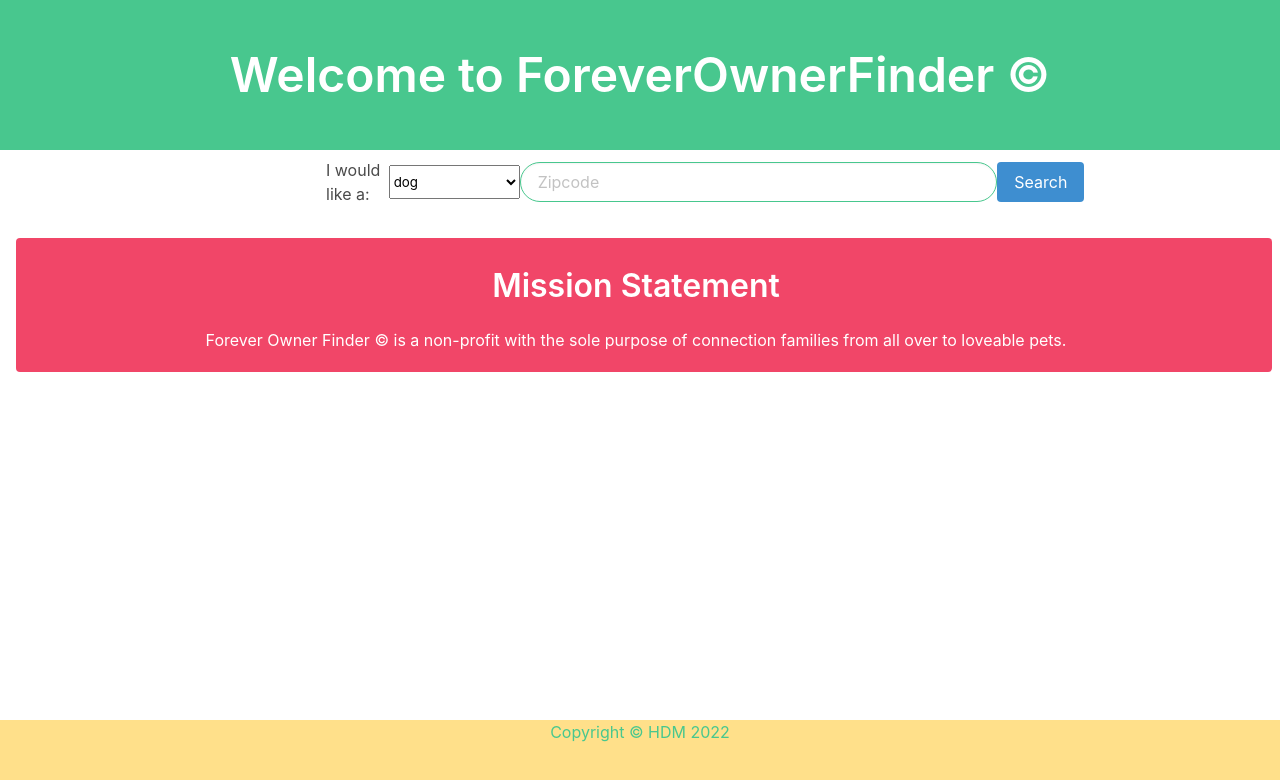
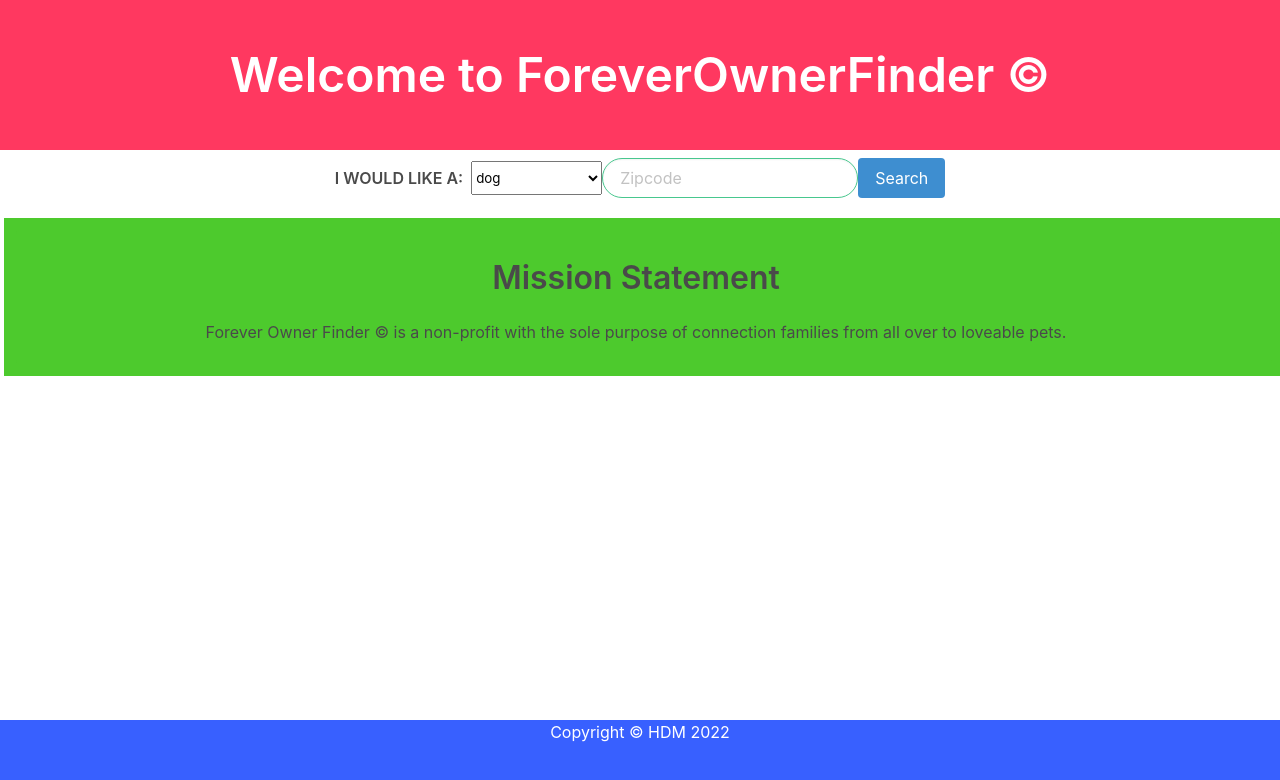
Before and after one commit to MarioArmstrong/foreverOwnerFinder, a plain HTML site: page index.html in a window 1280 px wide. Drawn offline with nearby package versions, Linux system fonts and the light colour scheme; some packages are replaced by stand-ins of ours.

Commit message:
last couple in-class changes before presentation

```diff
--- a/assets/css/style.css
+++ b/assets/css/style.css
@@ -1,4 +1,16 @@
+.hero{
+    background-color: #FF3860;
+}
+
+#headerText{
+    color:white;
+}
+
+.tile {
+    background-color: #4dca2d;
+}
 footer {
+    background-color: #3860ff;
     position: fixed;
     left: 0;
     bottom: 0;
@@ -17,15 +29,15 @@ body {
     width: 100%;
 }
 
-.row .col-sm-6 h1 {
+/* .row .col-sm-6 h1 {
     color: crimson;
     font-size: large;
     text-transform:capitalize;
-}
+} */
 
-.row .col-sm-6 img {
+/* .row .col-sm-6 img {
     position: right;
-}
+} */
 
 .pl-5:nth-child(odd){
     background-color: hsl(347, 90%, 96%);
--- a/index.html
+++ b/index.html
@@ -10,16 +10,16 @@
 </head>
 <body>
 
-  <div class="hero is-success">                       <!--HEADER AREA-->
+  <div class="hero">                       <!--HEADER AREA-->
     <header class="level hero-body">
-      <h1 class="level-item has-text-center title is-size-1">Welcome to ForeverOwnerFinder &copy;</h1>
+      <h1 id="headerText" class="level-item has-text-center title is-size-1">Welcome to ForeverOwnerFinder &copy;</h1>
     </header>
   </div><!--END HEADER-->
 
-  <div class="columns pt-2 pb-2">                     <!--NAVIGATION AREA-->
-  <section class="navigationSection column is-three-fifths is-offset-one-quarter" id="navigation">
+  <div class="columns is-centered pt-2 pb-2">                     <!--NAVIGATION AREA-->
+  <section class="navigationSection column" id="navigation">
     <nav class="navBar level-item">
-      <p>I would like a:</p>
+      <p class="pr-2 is-uppercase has-text-weight-semibold">I would like a:</p>
       <select id="animal" class="searchBox select is-normal">
         <option>dog</option>
         <option>cat</option>
@@ -29,12 +29,11 @@
         <option>bird</option>
         <option>scales-fins-other</option>
         <option>small-furry</option>
-      </span>
-        <input id="zipCode" class="searchBox input is-success is-rounded" placeholder="Zipcode"></input>
+      </select>
+        <input id="zipCode" class="column is-one-fifth searchBox input is-success is-rounded" placeholder="Zipcode"></input>
           <div class="buttons">
             <button id="search" type="submit" class="searchBTN button is-info is-default">Search</button>
           </div>
-      </select>
     </nav>
   </section>
   </div><!--END NAVIGATION-->
@@ -43,7 +42,7 @@
     <div id="missionStatement" class="tile is-12 is-ancestor ml-1">
       <!--Mission Statement Tile-->
       <div class="tile is-vertical is-parent"><!--"is-hidden" is the class to hide something-->
-        <section class="tile is-child notification is-danger mainSection">
+        <section class="tile is-child notification mainSection">
           <h2 class="title">Mission Statement</h2>
           <p class="content">Forever Owner Finder &copy; is a non-profit with the sole purpose of connection families from all over to loveable pets.</p>
         </section>
@@ -55,7 +54,7 @@
   </main><!--END MAIN-->
 
                                                       <!--FOOTER AREA-->
-  <footer class="has-background-warning has-text-success">
+  <footer class="has-text-white">
     <div clas="content has-text-centered">
       <h4>Copyright &copy; HDM 2022</h4>
     </div>
```
